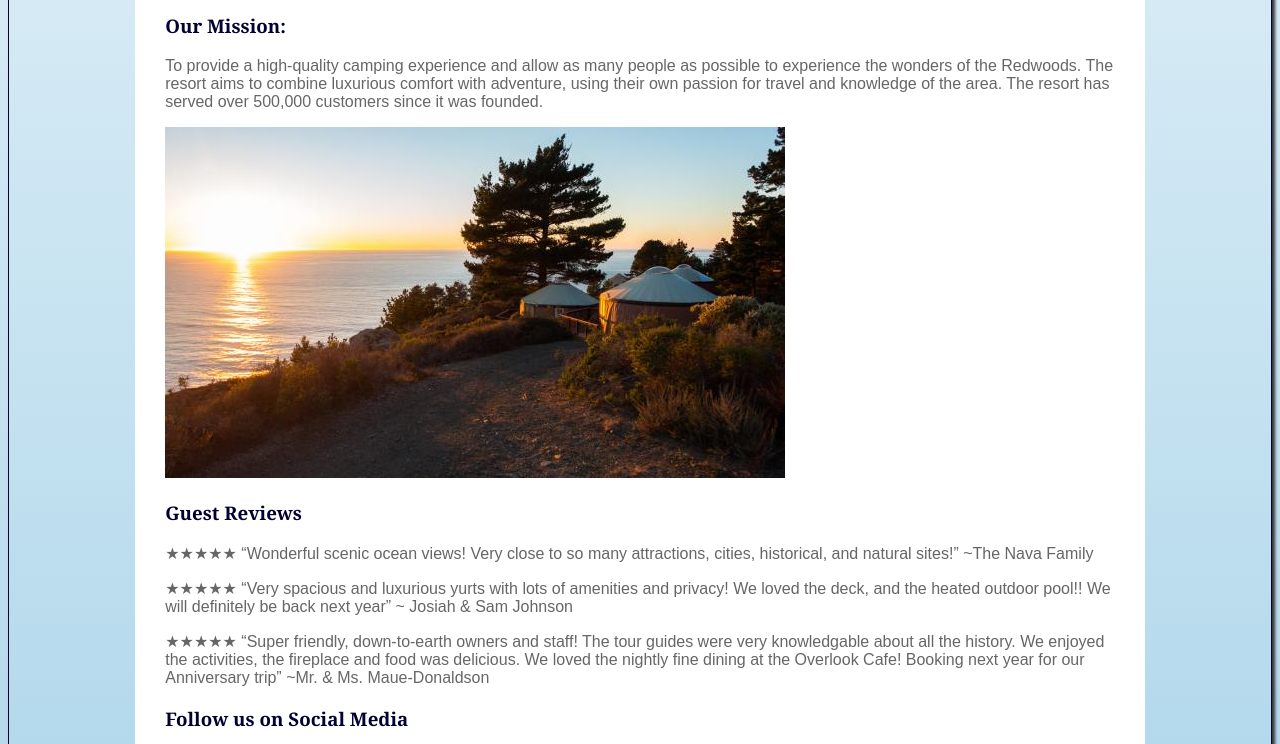
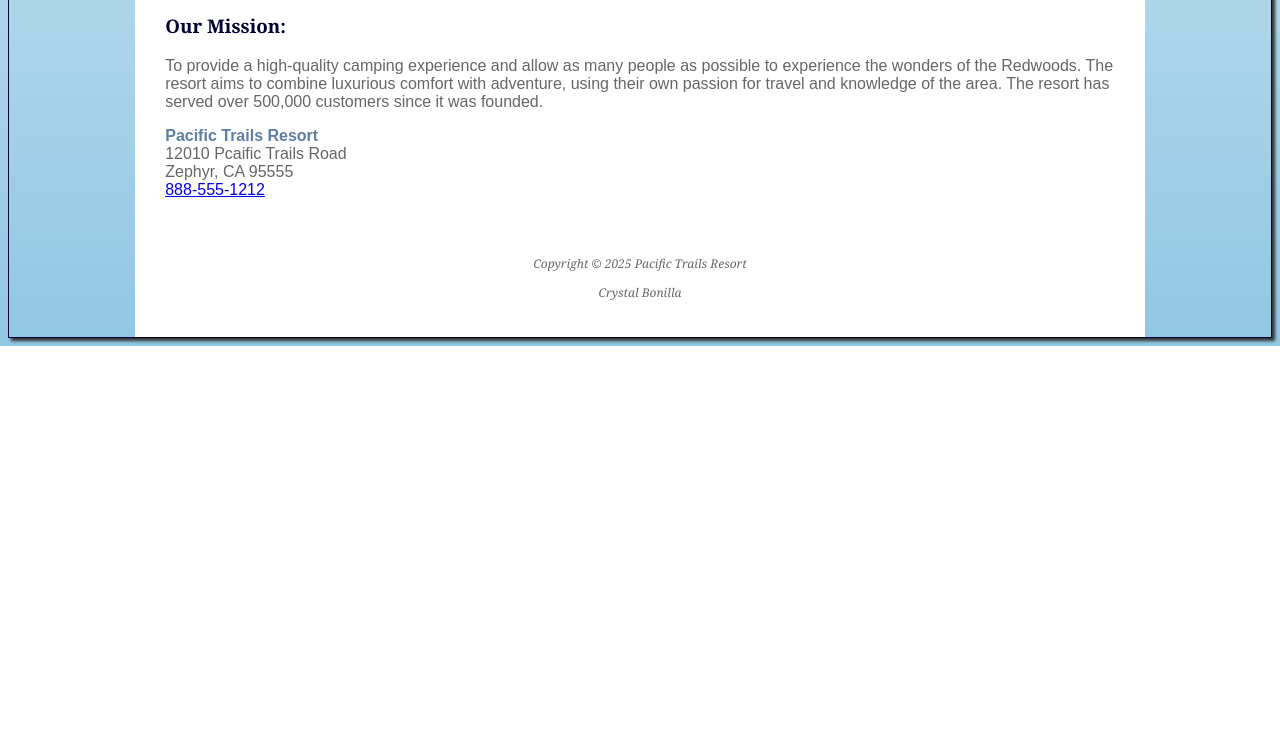
Before and after one commit to Bonilla86/cis152, a plain HTML site: page Final/pacific/aboutus.html in a window 1280 px wide. Shown: the part 950-1694 px from the top of the page. After the commit the page ends 1296 px from the top, so only its background shows below. Drawn offline with Linux system fonts and the light colour scheme.

Commit message:
Add files via upload

```diff
--- a/Final/pacific/aboutus.html
+++ b/Final/pacific/aboutus.html
@@ -37,25 +37,7 @@
 <h3>Our Mission:</h3>
 <p>To provide a high-quality camping experience and allow as many people as possible to experience the wonders of the Redwoods. The resort aims to combine luxurious comfort with adventure, using their own passion for travel and knowledge of the area. The resort has served over 500,000 customers since it was founded.
             </p>
-<img src="images/yurt_sunset.jpg">
-<h3>Guest Reviews</h3>
-<p>
-★★★★★ “Wonderful scenic ocean views! Very close to so many attractions, cities, historical, and natural sites!”
-~The Nava Family
-</p>
-<p>
-★★★★★ “Very spacious and luxurious yurts with lots of amenities and privacy! We loved the deck, and the heated outdoor pool!! We will definitely be back next year”
-~ Josiah & Sam Johnson
-</p>
-<p>
-  ★★★★★ “Super friendly, down-to-earth owners and staff! The tour guides were very knowledgable about all the history. We enjoyed the activities, the fireplace and food was delicious. We loved the nightly fine dining at the Overlook Cafe! Booking next year for our Anniversary trip”
-~Mr. & Ms. Maue-Donaldson
-</p>
 
-<h3>Follow us on Social Media</h3>
-     <img src="images/instagram.jpg">
-
-<h3>Contact Us</h3>
           </section>
         </div>
 </section>
```
